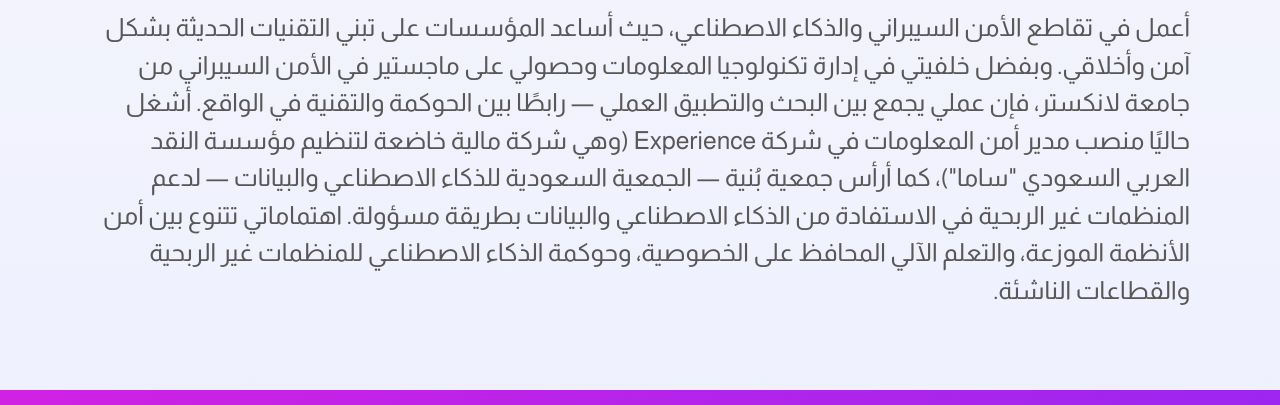
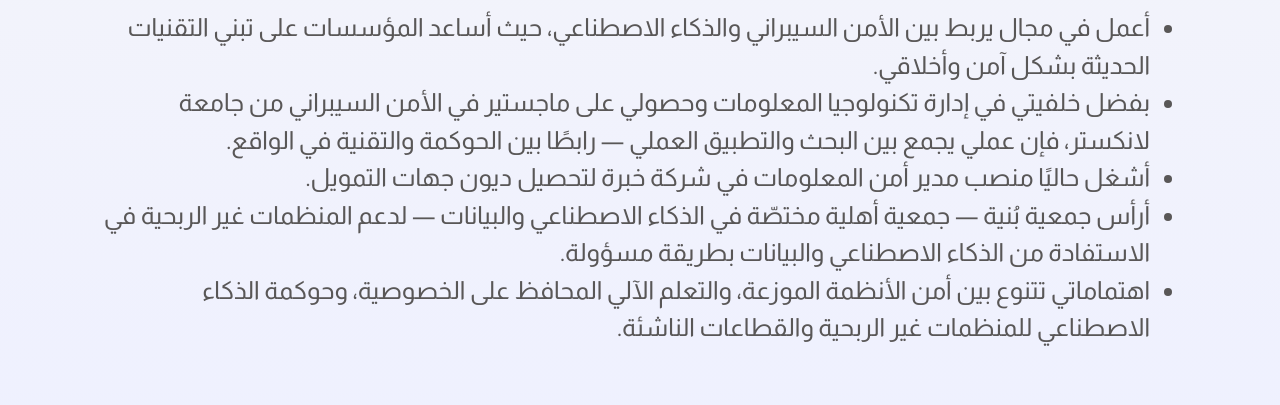
Before and after one commit to Alsulis/Portfolio, a plain HTML site: page index.html in a window 1280 px wide. Shown: the part 621-1026 px from the top of the page. Drawn offline with nearby package versions, Linux system fonts and the light colour scheme.

Commit message:
update About me

```diff
--- a/JS/script.js
+++ b/JS/script.js
@@ -13,8 +13,12 @@
     "hire-me": "Hire Me",
 
     "about-heading": "About Me",
-    "about-paragraph": "I work at the intersection of cybersecurity and AI, helping organisations adopt new technologies securely and ethically. With a foundation in IT operations and a Master’s in Cybersecurity from Lancaster University, my work bridges research and practice—linking governance with real-world technology.\n I currently serve as Information Security Manager at Experience (a SAMA-regulated financial company) and chair Buniah, the Saudi Association for AI and Data, supporting non-profits in leveraging AI and data responsibly.\n\nMy interests span distributed systems security, privacy-preserving machine learning, and AI governance for non-profits and emerging sectors.",
-
+    "about-paragraph": [
+      "I work at the intersection of cybersecurity and AI, helping organisations adopt new technologies securely and ethically.",
+      "With a foundation in IT operations and a Master’s in Cybersecurity from Lancaster University, my work bridges research and practice—linking governance with real-world technology.",
+      "I currently serve as Information Security Manager at Experience (a SAMA-regulated financial company) and chair Buniah, the Saudi Association for AI and Data, supporting non-profits in leveraging AI and data responsibly.",
+      "My interests span distributed systems security, privacy-preserving machine learning, and AI governance for non-profits and emerging sectors."
+      ],
     "projects-heading": "Projects",
     "project1-title": "Master’s Thesis - A Peer-to-Peer Federated Learning Framework for Intrusion Detection in Autonomous Vehicles",
     "project1-points": [
@@ -103,14 +107,19 @@
     "contact": "تواصل",
 
     "hero-title": "مرحبًا! أنا باحث في الأمن السيبراني والذكاء الاصطناعي",
-    "hero-subtitle": "أقود أبحاثًا في تقاطع الذكاء الاصطناعي والأمن السيبراني — أعمل على تطوير أنظمة ذكية لاكتشاف التهديدات، ونماذج تحافظ على الخصوصية، واعتماد الذكاء الاصطناعي بشكل أخلاقي. استكشف أعمالي ولنؤمّن المستقبل معًا.",
+    "hero-subtitle": "أقود أبحاثًا في مجال يربط بين الذكاء الاصطناعي والأمن السيبراني، حيث أعمل على تطوير أنظمة ذكية لاكتشاف التهديدات، وتصميم نماذج تحافظ على الخصوصية، وتعزيز اعتماد الذكاء الاصطناعي بشكل أخلاقي. استكشف أعمالي ولنؤمّن المستقبل معًا.",
     "view-projects": "عرض المشاريع",
     "hire-me": "وظفني",
 
     "about-heading": "عنّي",
-    "about-paragraph": "أعمل في تقاطع الأمن السيبراني والذكاء الاصطناعي، حيث أساعد المؤسسات على تبني التقنيات الحديثة بشكل آمن وأخلاقي. وبفضل خلفيتي في إدارة تكنولوجيا المعلومات وحصولي على ماجستير في الأمن السيبراني من جامعة لانكستر، فإن عملي يجمع بين البحث والتطبيق العملي — رابطًا بين الحوكمة والتقنية في الواقع.\n أشغل حاليًا منصب مدير أمن المعلومات في شركة Experience (وهي شركة مالية خاضعة لتنظيم مؤسسة النقد العربي السعودي \"ساما\")، كما أرأس جمعية بُنية — الجمعية السعودية للذكاء الاصطناعي والبيانات — لدعم المنظمات غير الربحية في الاستفادة من الذكاء الاصطناعي والبيانات بطريقة مسؤولة.\n\nاهتماماتي تتنوع بين أمن الأنظمة الموزعة، والتعلم الآلي المحافظ على الخصوصية، وحوكمة الذكاء الاصطناعي للمنظمات غير الربحية والقطاعات الناشئة.",
-
-    "projects-heading": "المشاريع",
+    "about-paragraph": [
+      "أعمل في مجال يربط بين الأمن السيبراني والذكاء الاصطناعي، حيث أساعد المؤسسات على تبني التقنيات الحديثة بشكل آمن وأخلاقي.",
+      "بفضل خلفيتي في إدارة تكنولوجيا المعلومات وحصولي على ماجستير في الأمن السيبراني من جامعة لانكستر، فإن عملي يجمع بين البحث والتطبيق العملي — رابطًا بين الحوكمة والتقنية في الواقع.",
+      "أشغل حاليًا منصب مدير أمن المعلومات في شركة خبرة لتحصيل ديون جهات التمويل.",
+      "أرأس جمعية بُنية — جمعية أهلية مختصّة في الذكاء الاصطناعي والبيانات — لدعم المنظمات غير الربحية في الاستفادة من الذكاء الاصطناعي والبيانات بطريقة مسؤولة.",
+      "اهتماماتي تتنوع بين أمن الأنظمة الموزعة، والتعلم الآلي المحافظ على الخصوصية، وحوكمة الذكاء الاصطناعي للمنظمات غير الربحية والقطاعات الناشئة."
+     ],
+"projects-heading": "المشاريع",
     "project1-title": "رسالة الماجستير - إطار تعلم اتحادي نظير-لنظير لاكتشاف التسلل في المركبات الذاتية القيادة",
     "project1-points": [
       "تطوير إطار تعلم اتحادي لامركزي لتعزيز اكتشاف التهديدات في المركبات ذاتية القيادة مع الحفاظ على خصوصية البيانات.",
--- a/index.html
+++ b/index.html
@@ -58,15 +58,7 @@
   <section class="about section">
     <div class="container">
       <h3 id="about-heading" data-key="about-heading" class="section-title">About Me</h3>
-      <p id="about-paragraph" data-key="about-paragraph" class="section-text">
-          I work at the intersection of cybersecurity and AI, helping organisations adopt new technologies securely and ethically.
-          With a foundation in IT operations and a Master’s in Cybersecurity from Lancaster University,
-          my work bridges research and practice—linking governance with real-world technology.
-          I currently serve as Information Security Manager at Experience (a SAMA-regulated financial company) and chair Buniah,
-          the Association for AI and Data, supporting non-profits in leveraging AI and data responsibly.
-          My interests span distributed systems security, privacy-preserving machine learning,
-          and AI governance for non-profits and emerging sectors.
-      </p>
+      <ul id="about-paragraph" data-key="about-paragraph" class="section-text"></ul>
     </div>
   </section>
 
```
